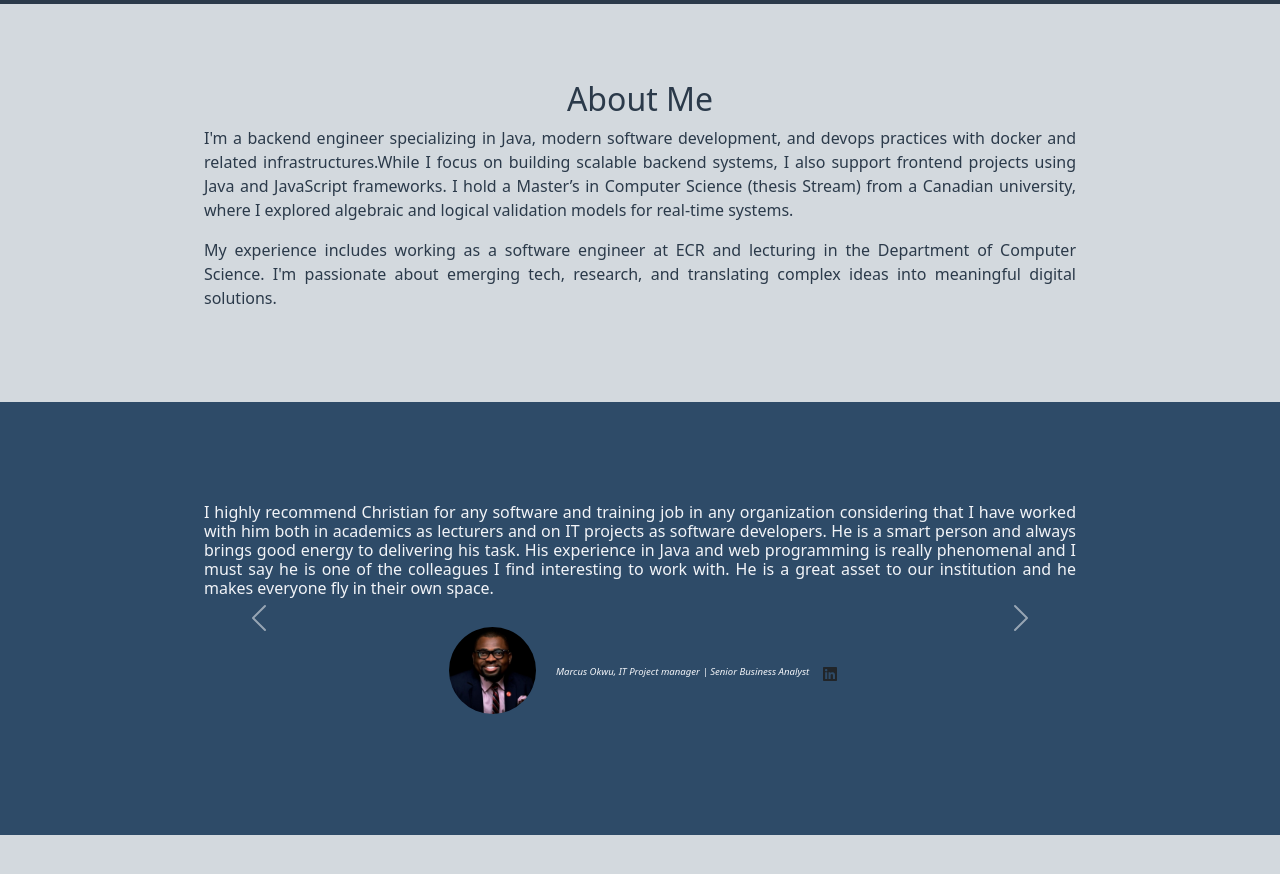
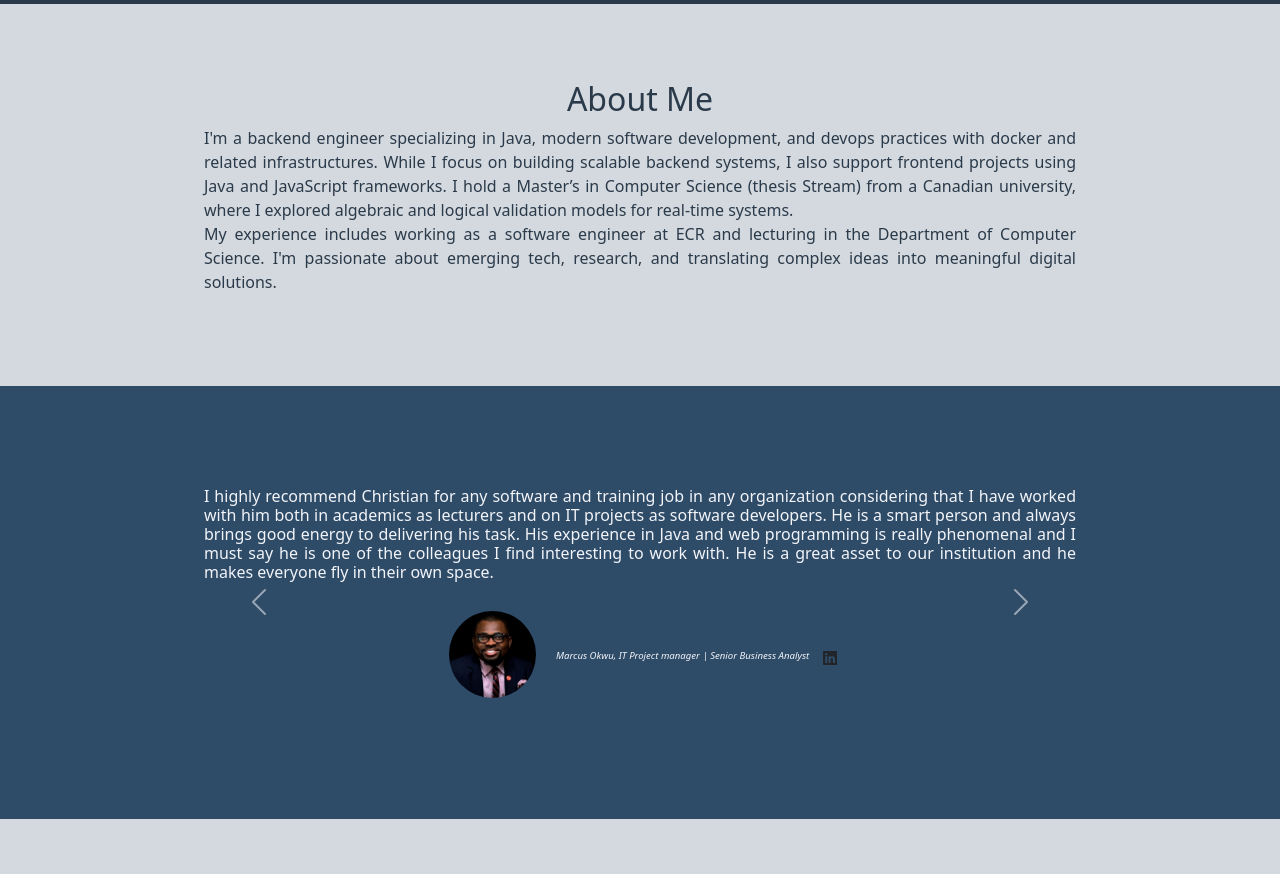
Before and after one commit to christianRibig5/christian_portfolio, a React (Vite) app: page / in a window 1280 px wide. Shown: the part 780-1654 px from the top of the page. Built offline with nearby package versions, Linux system fonts and the light colour scheme.

Commit message:
added update

```diff
--- a/src/components/About.jsx
+++ b/src/components/About.jsx
@@ -8,12 +8,10 @@ const About = () => {
                 <h2 className="text-center">About Me</h2>
                 <p className="text-justify">
                     I'm a backend engineer specializing in Java, modern software development, and devops
-                    practices with docker and related infrastructures.While I focus on building scalable backend
+                    practices with docker and related infrastructures. While I focus on building scalable backend
                     systems, I also support frontend projects using Java and JavaScript frameworks. I hold a Master’s
                     in Computer Science (thesis Stream) from a Canadian university, where I explored algebraic and
-                    logical validation models for real-time systems.
-                </p>
-                <p className="text-justify">
+                    logical validation models for real-time systems.<br />
                     My experience includes working as a software engineer at ECR and lecturing in
                     the Department of Computer Science. I'm passionate about emerging tech, research,
                     and translating complex ideas into meaningful digital solutions.
```
